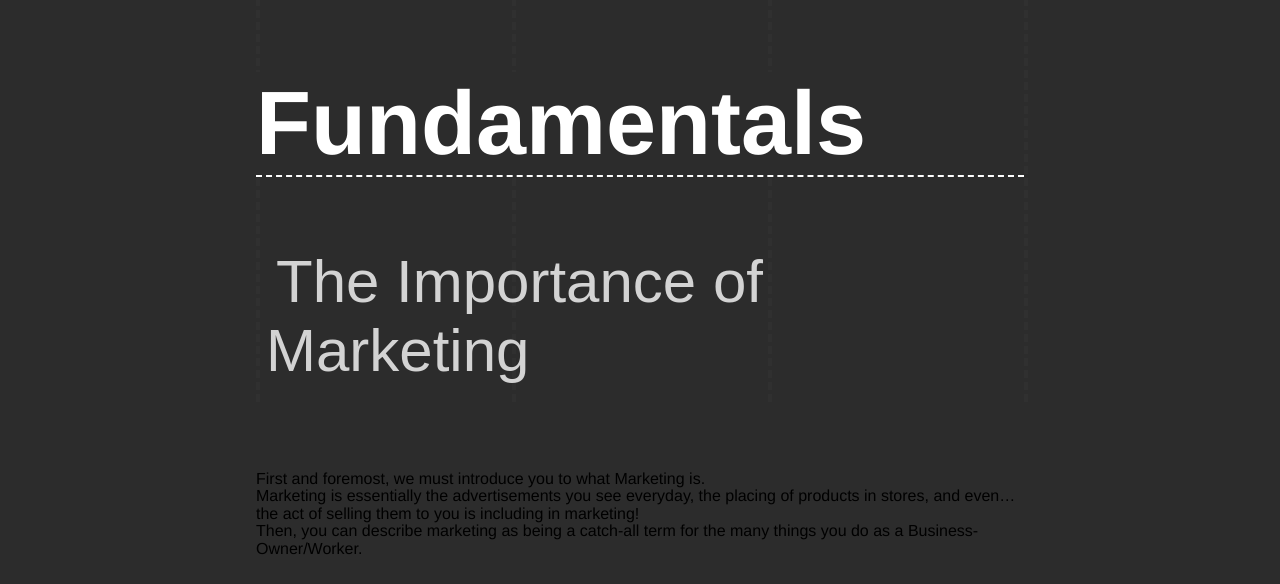
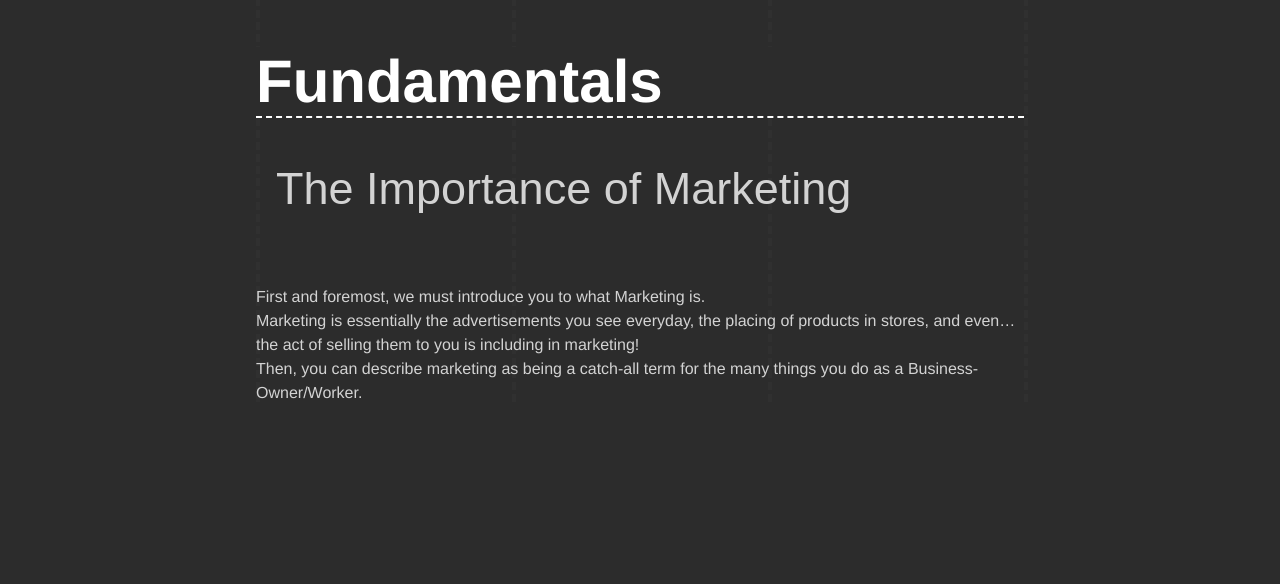
Before and after one commit to NicholasSutin/marketinghandbook, a plain HTML site: page index.html in a window 1280 px wide. Shown: the part 506-1090 px from the top of the page. Drawn offline with Linux system fonts and the light colour scheme; a web font is replaced by a local one.

Commit message:
text1format

```diff
--- a/styles.css
+++ b/styles.css
@@ -329,7 +329,7 @@ body {
     display:block;
     color:rgb(255, 255, 255);
     font-family: 'Helvetica Neue', Arial;
-    font-size:90px;
+    font-size:60px;
     width:100%;
     min-height:5px;
     height:fit-content;
@@ -348,7 +348,7 @@ body {
     font-family:Arial, Helvetica, sans-serif;
     padding:10px;
     display:block;
-    font-size:60px;
+    font-size:45px;
     font-weight:lighter;
     transform:translateY(-15px);
     text-indent: 10px;
@@ -356,6 +356,7 @@ body {
 .blog p{
     font-family: 'Helvetica Neue', Arial;
     font-weight:300;
-    line-height:1.1;
+    line-height:1.5;
     padding-bottom:10px;
+    color:lightgray;
 }
```
